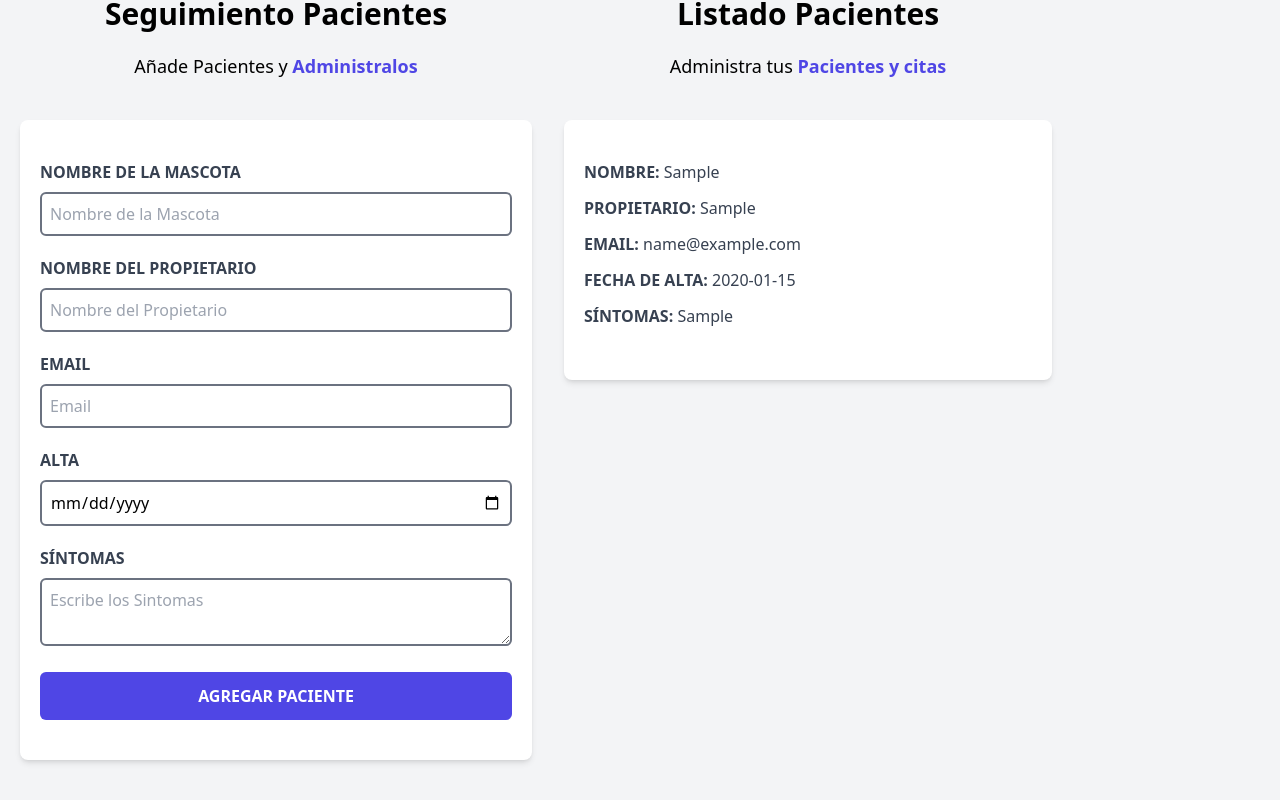
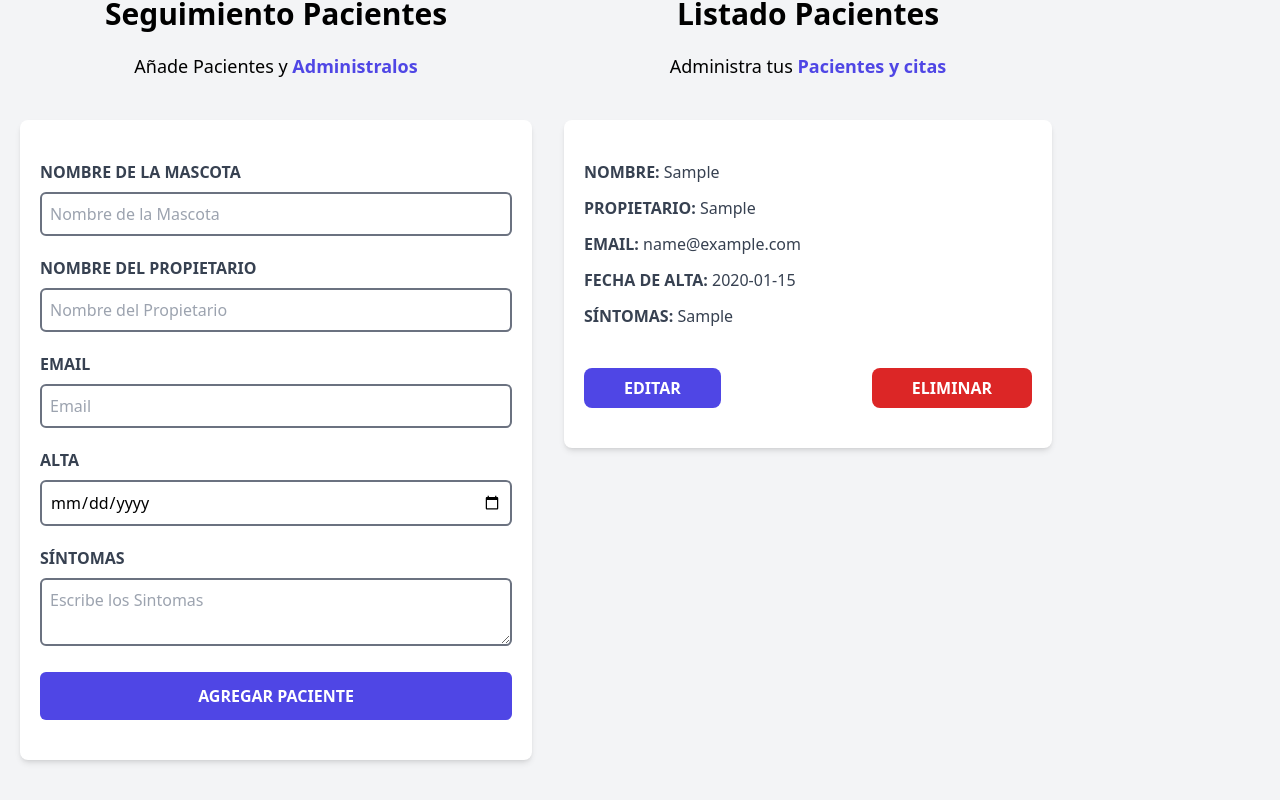
Before and after one commit to leoCaro1986/citas-veterinarias-2, a React (Vite) app: page / in a window 1280 px wide. Both pictures are taken after typing "Sample", "Sample", "name@example.com", "2020-01-15", "Sample" into the empty fields and a click on the input "Agregar Paciente". Shown: the part 180-980 px from the top of the page. Built offline with nearby package versions, Linux system fonts and the light colour scheme.

Commit message:
Se crean botones para editar y eliminar con sus funcionalidades

```diff
--- a/src/App.jsx
+++ b/src/App.jsx
@@ -6,6 +6,12 @@
 function App() {
 
   const [pacientes, setPacientes] = useState([]);
+  const [paciente, setPaciente] = useState({})
+
+  const eliminarPaciente = (id) => {
+    const pacientesActualizados = pacientes.filter(paciente => paciente.id !== id);
+    setPacientes(pacientesActualizados)
+  }
 
   return (
     <div className="container mx-auto mt-20">
@@ -14,9 +20,13 @@
       <Formulario
         pacientes={pacientes}
         setPacientes={setPacientes}
+        paciente={paciente}
+        setPaciente={setPaciente}
       />
       <ListadoPacientes
         pacientes={pacientes}
+        setPaciente={setPaciente}
+        eliminarPaciente={eliminarPaciente}
       />
      </div>
     </div>
--- a/src/components/Formulario.jsx
+++ b/src/components/Formulario.jsx
@@ -1,7 +1,7 @@
 import { useState, useEffect } from "react"
 import Error from "./Error";
 
-const Formulario = ({ pacientes, setPacientes }) => {
+const Formulario = ({ pacientes, setPacientes, paciente, setPaciente}) => {
   const [nombre, setNombre] = useState("");
   const [propietario, setPropietario] = useState("");
   const [email, setEmail] = useState("");
@@ -9,6 +9,16 @@
   const [sintomas, setSintomas] = useState("");
 
   const [error, setError] = useState(false);
+
+  useEffect(() => {
+    if(Object.keys(paciente).length > 0){
+      setNombre(paciente.nombre)
+      setPropietario(paciente.propietario)
+      setEmail(paciente.email)
+      setFecha(paciente.fecha)
+      setSintomas(paciente.sintomas)
+    }
+  }, [paciente])
 
   const generarId = () =>{
     const random = Math.random().toString(36).substring(2);
@@ -35,10 +45,24 @@
       email,
       fecha,
       sintomas,
-      id: generarId()
     }
 
-    setPacientes([...pacientes, objetoPaciente])
+    if(paciente.id){
+      // Editando registro
+      objetoPaciente.id = paciente.id
+
+      const pacientesActualizados = pacientes.map( pacienteState => pacienteState.id ===
+        paciente.id ? objetoPaciente : pacienteState )
+
+        setPacientes(pacientesActualizados)
+        setPaciente({})
+
+    } else{
+      //Nuevo registro
+      objetoPaciente.id = generarId();
+      setPacientes([...pacientes, objetoPaciente])
+    }
+
 
     //Reiniciar formulario
     setNombre("")
@@ -136,7 +160,7 @@
           type="submit"
           className="bg-indigo-600 w-full p-3 text-white uppercase font-bold rounded-md
           hover:bg-indigo-700 cursor-pointer transition-opacity"
-          value="Agregar Paciente"
+          value={ paciente.id ? "Editar Paciente" : "Agregar Paciente"}
         />
       </form>
     </div>
--- a/src/components/ListadoPacientes.jsx
+++ b/src/components/ListadoPacientes.jsx
@@ -1,22 +1,39 @@
 import Paciente from "./Paciente"
 
-const ListadoPacientes = ({pacientes}) => {
+const ListadoPacientes = ({pacientes, setPaciente, eliminarPaciente}) => {
 
 
 
   return (
     <div className="md:w-1/2 lg:w-2/5 md:h-screen overflow-y-scroll">
+
+      {pacientes && pacientes.length ? (
+        <>
           <h2 className="font-black text-3xl text-center">Listado Pacientes</h2>
           <p className="text-lg mt-5 text-center mb-10">
             Administra tus {""}
             <span className="text-indigo-600 font-bold">Pacientes y citas</span>
           </p>
+
           {pacientes.map(paciente =>(
             <Paciente
               key={paciente.id}
               paciente={paciente}
+              setPaciente={setPaciente}
+              eliminarPaciente={eliminarPaciente}
             />
           ))}
+        </>
+      ) : (
+        <>
+        <h2 className="font-black text-3xl text-center">No hay Pacientes</h2>
+          <p className="text-lg mt-5 text-center mb-10">
+            Comienza agregando pacientes {""}
+            <span className="text-indigo-600 font-bold">y citas</span>
+          </p>
+        </>
+      )}
+
 
     </div>
   )
--- a/src/components/Paciente.jsx
+++ b/src/components/Paciente.jsx
@@ -1,7 +1,15 @@
 
-const Paciente = ({paciente}) => {
+const Paciente = ({paciente, setPaciente, eliminarPaciente}) => {
 
-    const {nombre, propietario, email, fecha, sintomas} = paciente
+    const {nombre, propietario, email, fecha, sintomas, id} = paciente
+
+    const handleEliminar = () => {
+        const respuesta = confirm("Desea eliminar este Paciente?")
+
+        if (respuesta) {
+            eliminarPaciente(id)
+        }
+    }
 
   return (
     <div className="mx-3 my-10 bg-white shadow-md px-5 py-10 rounded-lg">
@@ -24,6 +32,22 @@
         <p className="font-bold mb-3 text-gray-700 uppercase">Síntomas: {""}
             <span className="font-normal normal-case">{sintomas}</span>
         </p>
+
+        <div className="flex justify-between mt-10">
+            <button
+                type="button"
+                className="py-2 px-10 bg-indigo-600 hover:bg-indigo-700
+                text-white font-bold uppercase rounded-lg"
+                onClick={() => setPaciente(paciente)}
+            >Editar</button>
+
+<button
+                type="button"
+                className="py-2 px-10 bg-red-600 hover:bg-red-700
+                text-white font-bold uppercase rounded-lg"
+                onClick={handleEliminar}
+            >Eliminar</button>
+        </div>
     </div>
   )
 }
```
Lines whose indentation alone changed are shown as unchanged.
